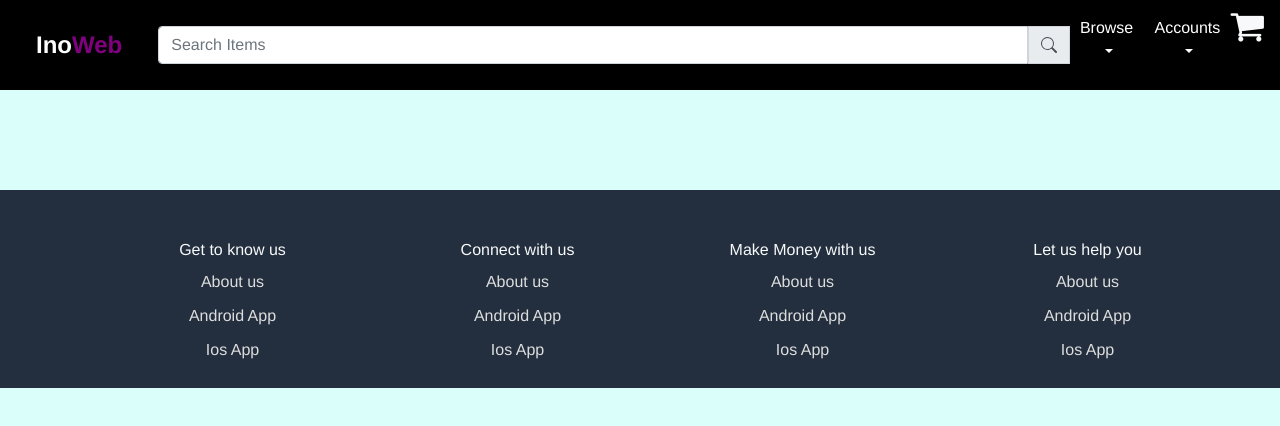
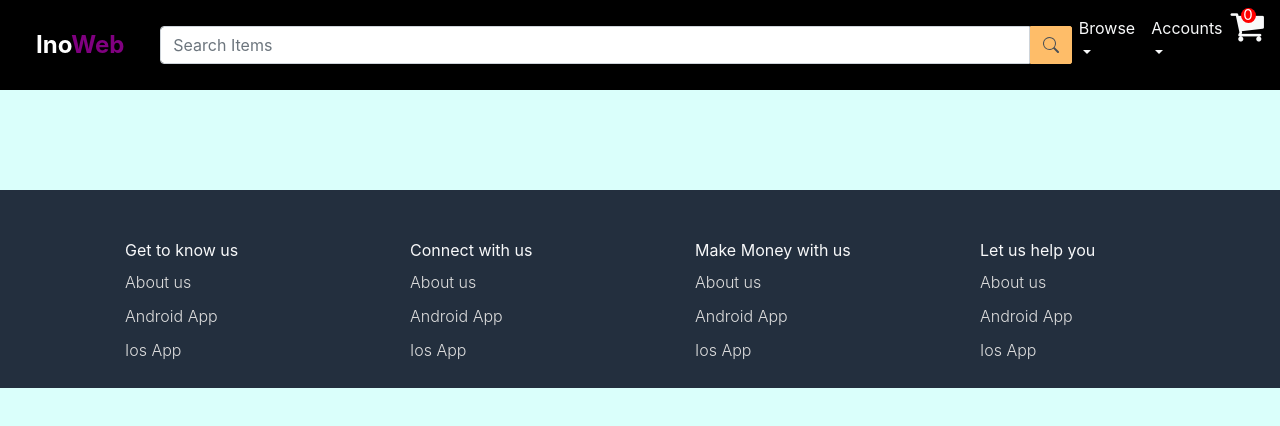
Before and after one commit to bhathiknk/WebPageForInventors, a Vue app: page / in a window 1280 px wide. Shown: the top 426 px of the page. Built offline with nearby package versions, Linux system fonts and the light colour scheme; no server answers.

Commit message:
cart count implemented

```diff
--- a/src/App.vue
+++ b/src/App.vue
@@ -1,5 +1,5 @@
 <template>
-  <Navbar />
+  <Navbar :cartCount="cartCount" @resetCartCount="resetCartCount" />
   <router-view
       v-if="categories && products"
       style="min-height: 60vh"
@@ -24,6 +24,7 @@
       baseURL: "https://limitless-lake-55070.herokuapp.com/",
       products: null,
       categories: null,
+      cartCount: 0,
     };
   },
   methods: {
@@ -44,35 +45,31 @@
             this.products = res.data;
           })
           .catch((err) => console.log("err", err));
+
+      // fetch cart item if token is present i.e logged in
+      if (this.token) {
+        axios
+            .get(`${this.baseURL}cart/?token=${this.token}`)
+            .then((res) => {
+              const result = res.data;
+              this.cartCount = result.cartItems.length;
+            })
+            .catch((err) => console.log("err", err));
+      }
+    },
+    resetCartCount() {
+      this.cartCount = 0;
     },
   },
   mounted() {
+    this.token = localStorage.getItem("token");
     this.fetchData();
   },
 };
 </script>
 
 <style>
-#app {
-  font-family: Avenir, Helvetica, Arial, sans-serif;
-  -webkit-font-smoothing: antialiased;
-  -moz-osx-font-smoothing: grayscale;
-  text-align: center;
-  color: #2c3e50;
-}
-
-#nav {
-  padding: 30px;
-}
-
-#nav a {
-  font-weight: bold;
-  color: #2c3e50;
-}
-
-#nav a.router-link-exact-active {
-  color: #42b983;
+html {
+  overflow-y: scroll;
 }
 </style>
-
-Navbar
--- a/src/components/Navbar.vue
+++ b/src/components/Navbar.vue
@@ -54,7 +54,7 @@
         <ul class="navbar-nav ml-auto">
           <li class="nav-item dropdown">
             <a
-                class="nav-link dropdown-toggle"
+                class="nav-link text-light dropdown-toggle"
                 href="#"
                 id="navbarAccount"
                 data-toggle="dropdown"
@@ -75,7 +75,7 @@
           </li>
           <li class="nav-item dropdown">
             <a
-                class="nav-link dropdown-toggle"
+                class="nav-link dropdown-toggle text-light"
                 href="#"
                 id="navbarAccount"
                 data-toggle="dropdown"
@@ -107,9 +107,12 @@
             </div>
           </li>
           <li class="nav-item">
-            <router-link class="text-light" :to="{ name: 'Cart' }">
-              <i class="fa fa-shopping-cart" style="font-size:36px"></i>
-            </router-link>
+            <div id="cart" style="position:relative">
+              <span id="nav-cart-count">{{ cartCount }}</span>
+              <router-link class="text-light" :to="{ name: 'Cart' }">
+                <i class="fa fa-shopping-cart" style="font-size:36px"></i>
+              </router-link>
+            </div>
           </li>
         </ul>
         <!-- dropdown for account -->
@@ -117,8 +120,10 @@
     </nav>
 </template>
 <script>
+import swal from "sweetalert";
 export default {
   name: "Navbar",
+  props: ["cartCount"],
   data() {
     return {
       token: null,
@@ -128,6 +133,12 @@
     signout() {
       localStorage.removeItem("token");
       this.token = null;
+      swal({
+        text: "Logged you out. Visit again",
+        icon: "success",
+      });
+      this.$emit("resetCartCount");
+      this.$router.push({ name: "Home" });
     },
   },
   mounted() {
--- a/src/views/Cart.vue
+++ b/src/views/Cart.vue
@@ -10,13 +10,17 @@
 
     <!-- loop over the cart items and display -->
 
-    <div v-for="cartItem in cartItems" :key="cartItem.id" class="row mt-2 pt-3">
+    <div
+        v-for="cartItem in cartItems"
+        :key="cartItem.id"
+        class="row mt-2 pt-3 justify-content-around"
+    >
       <div class="col-2"></div>
-      <div class="col-md-3">
+      <div class="col-md-3 embed-responsive embed-responsive-16by9">
         <img
             :src="cartItem.product.imageURL"
             alt=""
-            class="w-100 card-image-top embed-responsive embed-responsive-16by9"
+            class="w-100 card-image-top embed-responsive-item"
             style="object-fit: cover"
         />
       </div>
@@ -25,20 +29,30 @@
       <div class="col-md-5 px-3">
         <div class="card-block px-3">
           <h6 class="card-title">
-            {{ cartItem.product.name }}
+            <router-link
+                :to="{ name: 'ShowDetails', params: { id: cartItem.product.id } }"
+            >
+              {{ cartItem.product.name }}
+            </router-link>
           </h6>
 
           <p class="mb-0 font-weight-bold" id="item-price">
             $ {{ cartItem.product.price }} per unit
           </p>
-          <p class="mb-0">Quantity:{{ cartItem.quantity }}</p>
+          <p class="mb-0" style="float:left">
+            Quantity:{{ cartItem.quantity }}
+          </p>
         </div>
-        <p class="mb-0">
+        <p class="mb-0" style="float:right">
           Total:
           <span class="font-weight-bold">
             $ {{ cartItem.product.price * cartItem.quantity }}
           </span>
         </p>
+        <br />
+        <a href="#" class="text-right" @click="deleteItem(cartItem.id)"
+        >Remove from cart
+        </a>
       </div>
       <div class="col-2"></div>
       <div class="col-12"><hr /></div>
@@ -46,7 +60,7 @@
 
     <!-- display the price -->
     <div class="total-cost pt-2 text-right">
-      <h5>Total : ${{ totalCost }}</h5>
+      <h5>Total : ${{ totalCost.toFixed(2) }}</h5>
     </div>
   </div>
 </template>
@@ -73,6 +87,16 @@
           })
           .catch((err) => console.log("err", err));
     },
+    deleteItem(itemId) {
+      axios
+          .delete(`${this.baseURL}cart/delete/${itemId}/?token=${this.token}`)
+          .then((res) => {
+            if (res.status == 200) {
+              this.$router.go(0);
+            }
+          })
+          .catch((err) => console.log("err", err));
+    },
   },
   mounted() {
     this.token = localStorage.getItem("token");
@@ -80,3 +104,10 @@
   },
 };
 </script>
+<style scoped>
+h4,
+h5 {
+  color: #484848;
+  font-size: 700;
+}
+</style>
--- a/src/views/Home.vue
+++ b/src/views/Home.vue
@@ -83,5 +83,6 @@
 }
 .subtext{
   color: white;
+  text-align: center;
 }
 </style>
--- a/src/views/Product/ShowDetails.vue
+++ b/src/views/Product/ShowDetails.vue
@@ -23,7 +23,12 @@
           </div>
 
           <div class="input-group col-md-3 col-4 p-0">
-            <button class="btn" id="add-to-cart-button" @click="addToCart">
+            <button
+                class="btn"
+                type="button"
+                id="add-to-cart-button"
+                @click="addToCart"
+            >
               Add to Cart
             </button>
           </div>
@@ -118,6 +123,7 @@
                 text: "Product added in cart",
                 icon: "success",
               });
+              this.$emit("fetchData");
             }
           })
           .catch((err) => console.log("err", err));
--- a/src/views/Signin.vue
+++ b/src/views/Signin.vue
@@ -38,20 +38,18 @@
         email: this.email,
         password: this.password,
       };
-      try {
-        const res = await axios.post(`${this.baseURL}user/signIn`, body);
-        localStorage.setItem("token", res.data.token);
-        swal({
-          text: "Login successful",
-          icon: "success",
-        }).then(() => {
-          // Redirect to the home page directly
-          this.$router.push("/")
-
-        });
-      } catch (err) {
-        console.error("Error", err);
-      }
+      await axios
+          .post(`${this.baseURL}user/signIn`, body)
+          .then((res) => {
+            localStorage.setItem("token", res.data.token);
+            swal({
+              text: "Login successful",
+              icon: "success",
+            });
+            this.$emit("fetchData");
+            this.$router.push({ name: "Home" });
+          })
+          .catch((err) => console.log("err", err));
     },
   },
 };
--- a/src/views/global.css
+++ b/src/views/global.css
@@ -56,3 +56,26 @@
 #nav a.router-link-exact-active {
     color: white;
 }
+
+#search-button-navbar {
+    background-color: #febd69;
+    border-color: #febd69;
+    border-top-right-radius: 2px;
+    border-bottom-right-radius: 2px;
+}
+
+#nav-cart-count {
+    background-color: red;
+    color: white;
+    border-radius: 50%;
+    height: 15px;
+    width: 15px;
+    font-size: 15px;
+    align-items: center;
+
+    display: flex;
+    justify-content: center;
+
+    position: absolute;
+    margin-left: 10px;
+}
```
